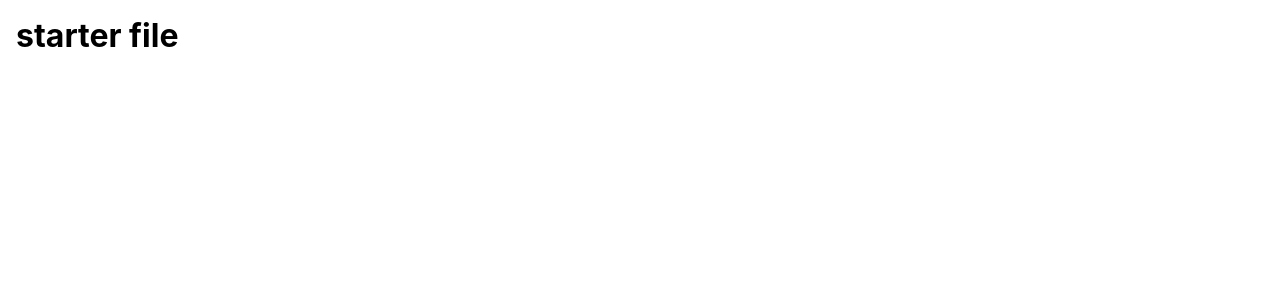
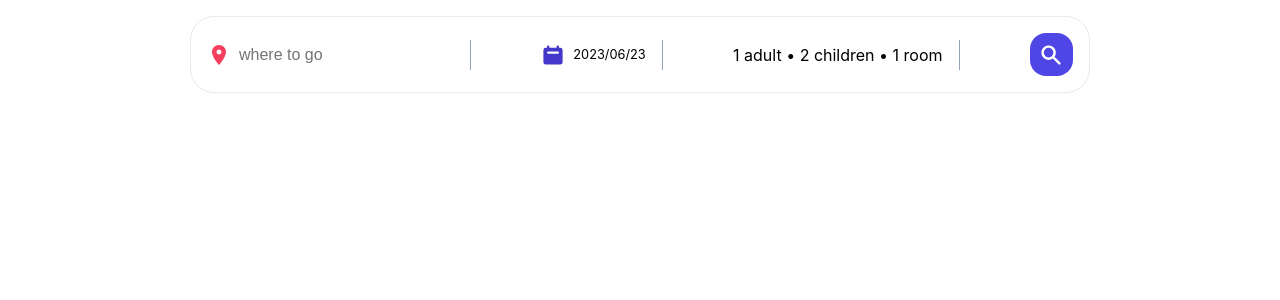
Before and after one commit to yasminebrahimi/bookingHotelApp, a React (Vite) app: page / in a window 1280 px wide. Shown: the top 300 px of the page. Built offline with nearby package versions, Linux system fonts and the light colour scheme.

Commit message:
Header Component

```diff
--- a/src/App.jsx
+++ b/src/App.jsx
@@ -1,8 +1,12 @@
-
 import "./App.css";
+import Header from "./components/Header/Header"
 
 function App() {
-  return <h1>starter file</h1>
+  return(
+    <div>
+      <Header/>
+    </div>
+  )
 }
 
 export default App;
--- /dev/null
+++ b/src/components/Header/Header.jsx
@@ -0,0 +1,43 @@
+import { MdLocationOn } from "react-icons/md";
+import { HiCalendar, HiSearch } from "react-icons/hi"
+import { useState } from "react";
+
+
+function Header() {
+    const [destination, setDestination] = useState("")
+  return (
+    <div className="header">
+      <div className="headerSearch">
+      <div className="headerSearchItem">
+      <MdLocationOn className="headerIcon locationIcon" />
+      <input
+      value={destination}
+      onChange={(e) => setDestination(e.target.value)}
+      type="text"
+      placeholder="where to go"
+      className="headerSearchInput"
+      name="destination"
+      id="destination"
+      />
+      <span className="seperator"></span>
+      </div>
+      <div className="headerSearchItem">
+        <HiCalendar className="headerIcon dateIcon"/>
+        <div className="dateDropDown">2023/06/23</div>
+        <span className="seperator"></span>
+      </div>
+      <div className="headerSearchItem">
+      <div id="optionDropDown"> 1 adult &bull; 2 children &bull; 1 room</div>
+      <span className="seperator"></span>
+      </div>
+      <div className="headerSearchItem">
+        <button className="headerSearchBtn">
+            <HiSearch className="headerIcon" />
+        </button>
+      </div>
+    </div>
+    </div>
+  );
+}
+
+export default Header;
```
